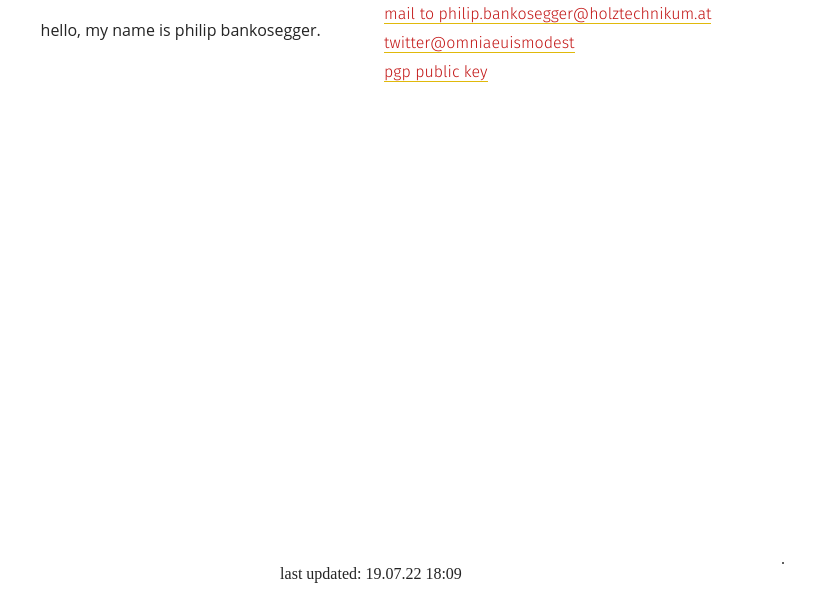
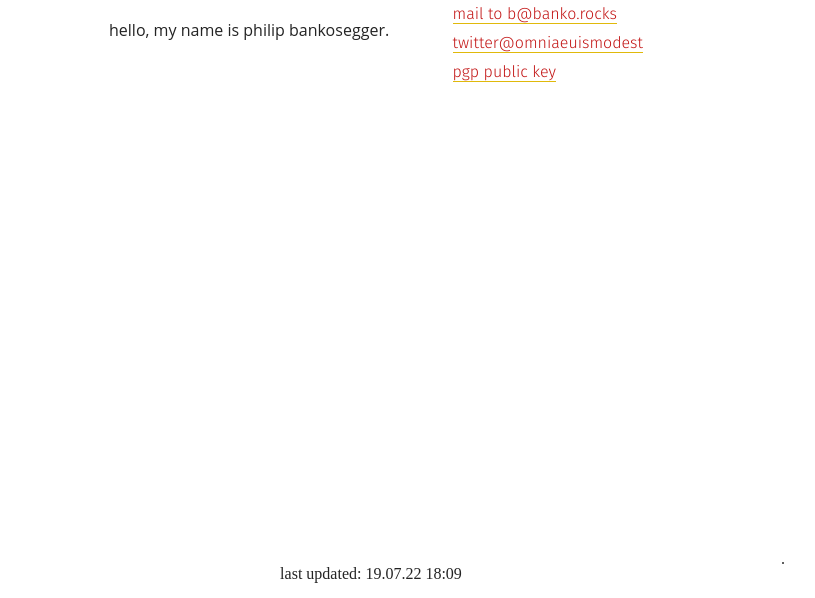
Before and after one commit to bankosegger/bankosegger.github.io, a plain HTML site: page index.html in a window 1280 px wide. Shown: the part 202-800 px from the top of the page, without its empty margins (269-1084 px from the left). Drawn offline with Linux system fonts and the light colour scheme.

Commit message:
Update index.html

```diff
--- a/index.html
+++ b/index.html
@@ -30,7 +30,7 @@
 
         <div class="content">
             <h1>contact:</h1>
-            <a href="mailto:philip.bankosegger@holztechnikum.at">mail to philip.bankosegger@holztechnikum.at</a><br>
+            <a href="mailto:philip.bankosegger@holztechnikum.at">mail to b@banko.rocks</a><br>
             <a href="https://twitter.com/omniaeuismodest">twitter@omniaeuismodest</a><br>
             <a href="public.txt">pgp public key</a>
         </div>
```
